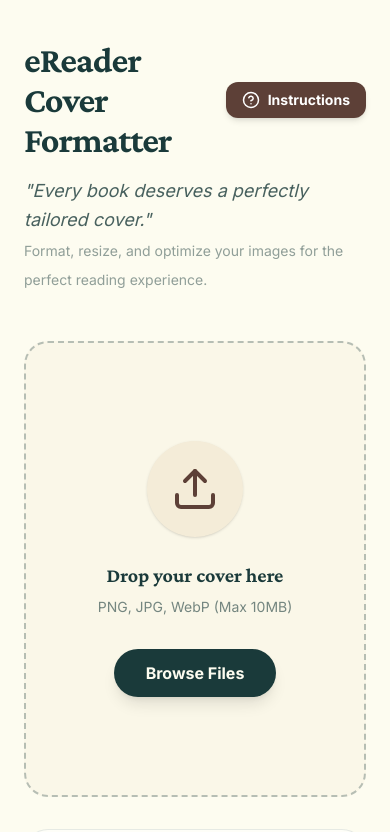
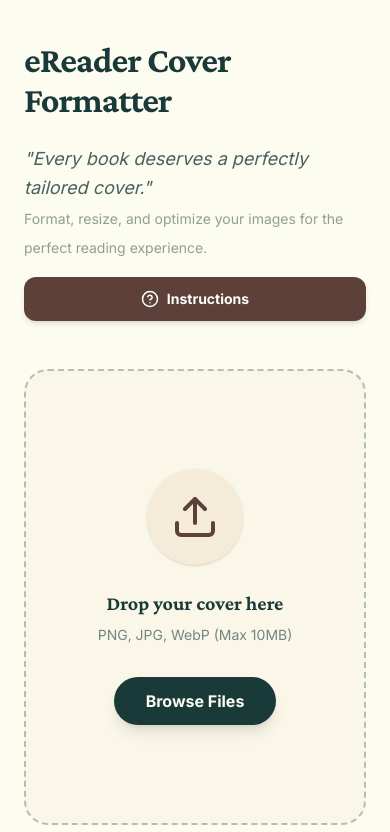
Before and after one commit to gedevcel/ereader-cover-formatter, a React (Vite) app: page / in a window 390 px wide. Shown: the top 832 px of the page. Built offline with nearby package versions, Linux system fonts and the light colour scheme.

Commit message:
style(header): instructions button

```diff
--- a/src/components/Header.tsx
+++ b/src/components/Header.tsx
@@ -5,32 +5,38 @@ export const Header: React.FC = () => {
   const [showInstructions, setShowInstructions] = useState(false);
 
   useEffect(() => {
+    const scrollbarWidth =
+      window.innerWidth - document.documentElement.clientWidth;
     if (showInstructions) {
       document.body.style.overflow = "hidden";
+      document.body.style.paddingRight = `${scrollbarWidth}px`;
     } else {
       document.body.style.overflow = "unset";
+      document.body.style.paddingRight = "0px";
     }
     return () => {
       document.body.style.overflow = "unset";
+      document.body.style.paddingRight = "0px";
     };
   }, [showInstructions]);
 
   return (
-    <header className="mb-12 relative">
-      <div className="flex items-center justify-between gap-3 mb-4">
+    <header className="mb-12 relative flex flex-col gap-6">
+      <div className="flex items-center justify-between gap-4">
         <h1 className="text-4xl font-bold tracking-tight text-library-green">
           eReader Cover Formatter
         </h1>
 
         <button
           onClick={() => setShowInstructions(true)}
-          className="flex items-center gap-2 px-4 py-2 bg-library-leather text-white rounded-xl font-bold text-sm transition-all shadow-md hover:bg-library-leather/90 active:scale-95 cursor-pointer"
+          className="hidden sm:flex items-center gap-2 px-5 py-3 bg-library-leather text-white rounded-xl font-bold text-sm transition-all shadow-md hover:bg-library-leather/90 active:scale-95 cursor-pointer shrink-0"
         >
           <HelpCircle size={18} />
           Instructions
         </button>
       </div>
 
+      <div className="space-y-4">
         <p className="text-lg text-library-green/80 max-w-2xl leading-relaxed italic">
           "Every book deserves a perfectly tailored cover."
           <br />
@@ -39,6 +45,15 @@ export const Header: React.FC = () => {
             experience.
           </span>
         </p>
+
+        <button
+          onClick={() => setShowInstructions(true)}
+          className="flex sm:hidden items-center justify-center gap-2 px-5 py-3 bg-library-leather text-white rounded-xl font-bold text-sm transition-all shadow-md hover:bg-library-leather/90 active:scale-95 cursor-pointer w-full"
+        >
+          <HelpCircle size={18} />
+          Instructions
+        </button>
+      </div>
 
       {showInstructions && (
         <div className="fixed inset-0 z-50 flex items-center justify-center p-4">
@@ -50,7 +65,9 @@ export const Header: React.FC = () => {
             <div className="bg-library-sepia px-8 py-6 flex items-center justify-between border-b border-library-green/5">
               <div className="flex items-center gap-3">
                 <Book className="text-library-leather" size={24} />
-                <h2 className="text-xl font-black font-serif text-library-green">Quick Guide</h2>
+                <h2 className="text-xl font-black font-serif text-library-green">
+                  Quick Guide
+                </h2>
               </div>
               <button
                 onClick={() => setShowInstructions(false)}
@@ -63,19 +80,26 @@ export const Header: React.FC = () => {
             <div className="px-8 py-8 overflow-y-auto max-h-[70vh]">
               <div className="space-y-8">
                 <section>
-                  <h3 className="text-xs font-bold uppercase tracking-[0.2em] text-library-leather/60 mb-4 px-1">How to use this tool</h3>
+                  <h3 className="text-xs font-bold uppercase tracking-[0.2em] text-library-leather/60 mb-4 px-1">
+                    How to use this tool
+                  </h3>
                   <div className="grid gap-3">
                     {[
                       "Upload your book cover image (JPG, PNG).",
                       "Select your e-reader model from the list or set a custom size.",
                       "Adjust the 'Fit Mode' and 'Alignment' to get the perfect framing.",
-                      "Download the formatted JPG image."
+                      "Download the formatted JPG image.",
                     ].map((step, i) => (
-                      <div key={i} className="flex gap-4 p-4 bg-white/40 rounded-2xl border border-library-green/5">
+                      <div
+                        key={i}
+                        className="flex gap-4 p-4 bg-white/40 rounded-2xl border border-library-green/5"
+                      >
                         <span className="shrink-0 w-6 h-6 rounded-full bg-library-leather text-white text-[10px] font-bold flex items-center justify-center">
                           {i + 1}
                         </span>
-                        <p className="text-sm font-medium leading-relaxed text-library-green/80">{step}</p>
+                        <p className="text-sm font-medium leading-relaxed text-library-green/80">
+                          {step}
+                        </p>
                       </div>
                     ))}
                   </div>
@@ -84,11 +108,14 @@ export const Header: React.FC = () => {
                 <section className="bg-library-leather/5 p-6 rounded-2xl border border-library-leather/10">
                   <div className="flex items-center gap-3 mb-4">
                     <CheckCircle2 size={20} className="text-library-leather" />
-                    <h3 className="text-sm font-bold text-library-green">Applying to your E-Reader</h3>
+                    <h3 className="text-md font-semibold text-library-green">
+                      Applying to your E-Reader
+                    </h3>
                   </div>
                   <div className="space-y-4 text-sm leading-relaxed text-library-green/70">
                     <p>
-                      To ensure your covers show up correctly on your device, we highly recommend using
+                      To ensure your covers show up correctly on your device, we
+                      highly recommend using
                       <strong className="text-library-green"> Calibre</strong>.
                     </p>
                     <div className="flex flex-col gap-2">
@@ -100,8 +127,14 @@ export const Header: React.FC = () => {
                       >
                         1. Download Calibre <ExternalLink size={14} />
                       </a>
-                      <p>2. Add your downloaded image to the <strong>Metadata</strong> of your book.</p>
-                      <p>3. Right-click the book &gt; Edit Metadata &gt; Change Cover.</p>
+                      <p>
+                        2. Add your downloaded image to the{" "}
+                        <strong>Metadata</strong> of your book.
+                      </p>
+                      <p>
+                        3. Right-click the book &gt; Edit Metadata &gt; Change
+                        Cover.
+                      </p>
                       <p>4. Send the updated book to your device.</p>
                     </div>
                   </div>
```
Lines whose indentation alone changed are shown as unchanged.
